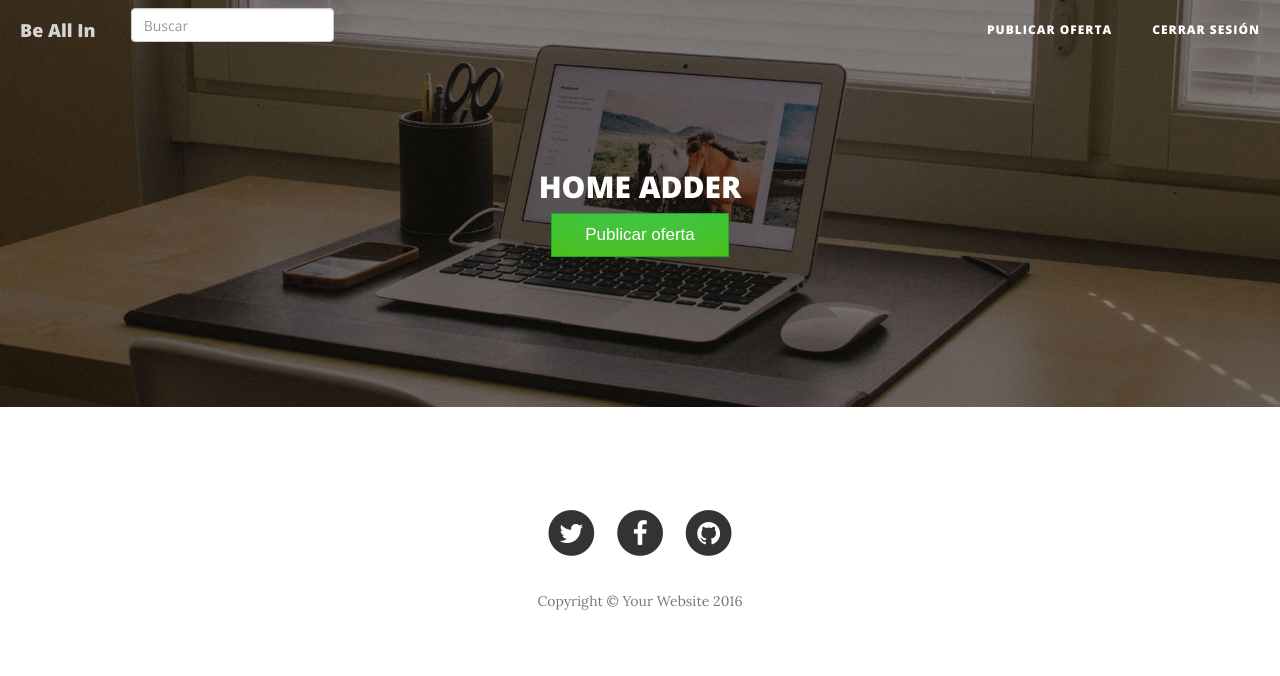
After one commit to davidlambis/beallin_codeigniter, a CodeIgniter app: page /codeigniter/index.php/beallin/homeAdder in a window 1280 px wide. The commit adds this page. Shown: the top 676 px of the page. Run offline with CodeIgniter, Linux system fonts and the light colour scheme; the visitor is signed in with stand-in values (Sample User, id 1); some libraries are stand-ins or nearby versions.

Commit message:
División home Adders y Jobbers

```diff
--- a/application/controllers/beallin.php
+++ b/application/controllers/beallin.php
@@ -15,11 +15,26 @@ class Beallin extends CI_Controller {
 		$this->load->view('footer');
 	}
 
-	function home(){
-		$this->load->view('header');
-		$this->load->view('pagina_home');
-		$this->load->view('footer');
+	function homeJobber(){
+		if($this->session->userdata('logueado')){
+			$this->load->view('header');
+			$this->load->view('home_jobber');
+			$this->load->view('footer');
+		}else{
+			redirect('beallin');
+		}
 	}
+
+	function homeAdder(){
+		if($this->session->userdata('logueado')){
+			$this->load->view('header');
+			$this->load->view('home_adder');
+			$this->load->view('footer');
+		}else{
+			redirect('beallin');
+		}
+	}
+
 
 	function registroJobber(){
 		$this->load->helper('form');
@@ -101,35 +116,46 @@ class Beallin extends CI_Controller {
                'logueado' => TRUE
                );
 			   $this->session->set_userdata($usuario_data);
-			   //echo "<script language='JavaScript'>alert('login exitoso');</script>";
-			   redirect('beallin/home');
+			   $tipo = $this->beallin_model->jobber_o_adder($correo);
+			   if($tipo=='Jobber'){
+			   	 redirect('beallin/homeJobber');
+			   }elseif($tipo == 'Adder'){
+			    redirect('beallin/homeAdder');
+			   }
 			}else{
 				$data['mensaje'] = 'Error en datos';
 			 	$this->load->view('header');
 				$this->load->view('formulario_login' , $data);
 				$this->load->view('footer');
-
-
 			}
 		}
-		//}
-		 //else{
-			/*$data = array();
-			$this->load->view('header');
-			$this->load->view('formulario_login' , $data);
-			$this->load->view('footer'); */
-		//}
 	}
 
 	public function logueado() {
       if($this->session->userdata('logueado')){
          $data = array();
          $data['correo'] = $this->session->userdata('correo');
-        // $this->load->view('usuarios/logueado', $data); Toca poner el home.
-      }else{
-         redirect('usuarios/iniciar_sesion');
-      }
+         $tipo = $this->beallin_model->jobber_o_adder($correo);
+	         if($tipo == 'Jobber'){
+	         	$this->load->view('home_jobber', $data);
+	    	 }elseif($tipo == 'Adder'){
+	    	 	$this->load->view('home_adder', $data);
+	    	 }
+      	}else{
+         redirect('beallin/login');
+      	}
+    }
+
+   public function cerrar_sesion(){
+   	  $usuario_data = array(
+   	  	'logueado' => FALSE
+   	  	);
+   	  $this->session->unset_userdata('idUsuario');
+   	  $this->session->unset_userdata('correo');
+   	  $this->session->set_userdata($usuario_data);
+   	  redirect('beallin');
    }
+
 
 
 	// Funciones para validar si el correo del usuario ya está registrado en la base de datos.
@@ -165,4 +191,6 @@ class Beallin extends CI_Controller {
 	}
 
 
+
+
 }
--- a/application/models/beallin_model.php
+++ b/application/models/beallin_model.php
@@ -44,6 +44,19 @@ class Beallin_model extends CI_Model{
 		return $resultado;
 	}
 
+	//Función para ver si es un Jobber o Adder
+	public function jobber_o_adder($correo){
+		$this->db->from('usuarios');
+		$this->db->where('correo', $correo);
+		$consulta = $this->db->get();
+
+		foreach ($consulta->result() as $value) {
+			$tipo = $value->JoA;
+		}
+		return $tipo;
+
+	}
+
 	private function hash_password($contraseña) {
 		return password_hash($contraseña, PASSWORD_BCRYPT);
 	}
--- /dev/null
+++ b/application/views/home_adder.php
@@ -0,0 +1,53 @@
+<title>Home</title> <!-- Solamente cambiar el título para cada vista-->
+</head>
+
+<body>
+
+    <!-- Navigation -->
+    <nav class="navbar navbar-default navbar-custom navbar-fixed-top">
+        <div class="container-fluid">
+            <!-- Brand and toggle get grouped for better mobile display -->
+            <div class="navbar-header page-scroll">
+                <button type="button" class="navbar-toggle" data-toggle="collapse" data-target="#bs-example-navbar-collapse-1">
+                   <span class="sr-only">Toggle navigation</span>
+                    Menu <i class="fa fa-bars"></i>
+                </button>
+                <a class="navbar-brand" href="<?php echo base_url("index.php/beallin/home"); ?>">Be All In</a>
+            </div>
+
+            <form class="navbar-form navbar-left" role="search">
+                 <div class="form-group">
+                    <input type="text" class="form-control" placeholder="Buscar">
+                 </div>
+            </form>
+
+            <!-- Collect the nav links, forms, and other content for toggling -->
+            <div class="collapse navbar-collapse" id="bs-example-navbar-collapse-1">
+                <ul class="nav navbar-nav navbar-right">
+                    <li>
+                        <a href="#" >Publicar oferta</a>
+                    </li>
+                    <li>
+                        <a href="<?php echo base_url("index.php/beallin/cerrar_sesion"); ?>" >Cerrar Sesión</a>
+                    </li>
+                </ul>
+            </div>
+            <!-- /.navbar-collapse -->
+        </div>
+        <!-- /.container -->
+    </nav>
+
+    <!-- Page Header -->
+    <!-- Set your background image for this header on the line below. -->
+    <header class="intro-header" style="background-image: url('<?php echo base_url("assets/img/home-bg.jpg"); ?>')">
+        <div class="container">
+            <div class="row">
+                <div class="col-lg-8 col-lg-offset-2 col-md-10 col-md-offset-1">
+                    <div class="site-heading">
+                        <h2>HOME ADDER</h2>
+                        <a href="#" class="myButton">Publicar oferta</a>
+                    </div>
+                </div>
+            </div>
+        </div>
+    </header>
--- a/application/views/pagina_home.php
+++ b/application/views/home_jobber.php
@@ -28,7 +28,7 @@
                         <a href="#" >Publicar oferta</a>
                     </li>
                     <li>
-                        <a href="#" >Cerrar Sesión</a>
+                        <a href="<?php echo base_url("index.php/beallin/cerrar_sesion"); ?>" >Cerrar Sesión</a>
                     </li>
                 </ul>
             </div>
@@ -44,7 +44,7 @@
             <div class="row">
                 <div class="col-lg-8 col-lg-offset-2 col-md-10 col-md-offset-1">
                     <div class="site-heading">
-                        <h2>Todos Dentro.Todos Conectados.</h2>
+                        <h2>HOME JOBBER</h2>
                         <a href="#" class="myButton">Publicar oferta</a>
                     </div>
                 </div>
```
